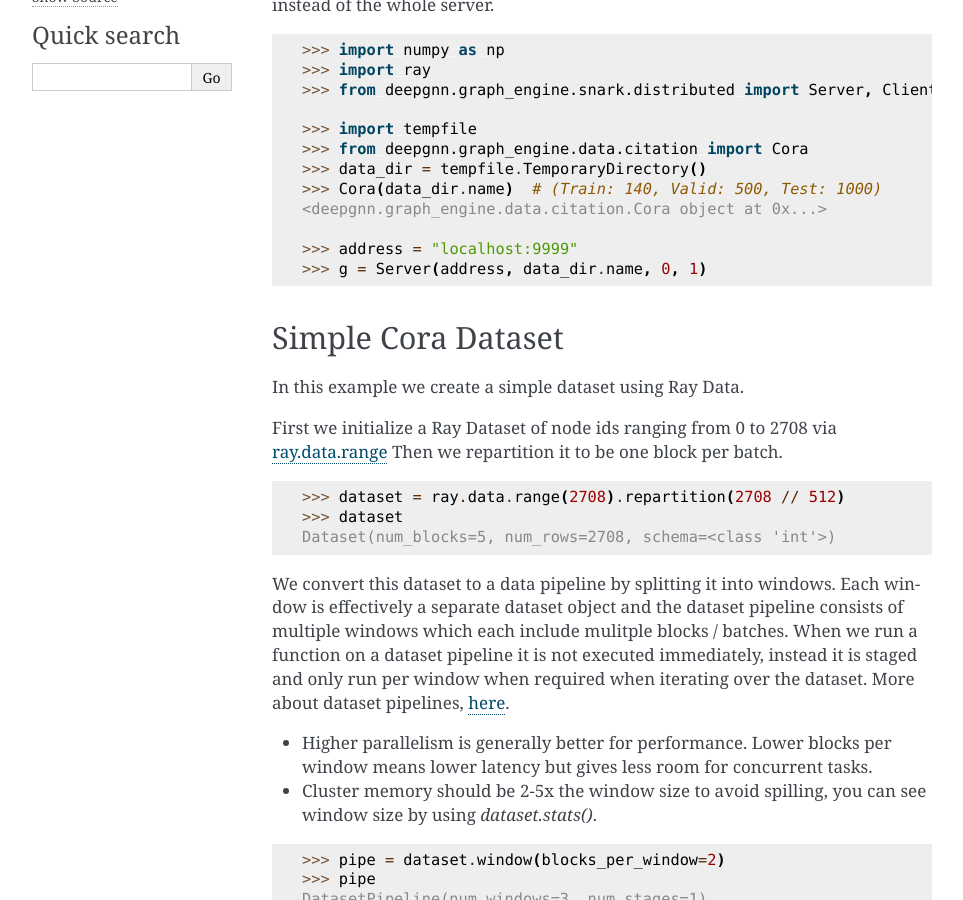
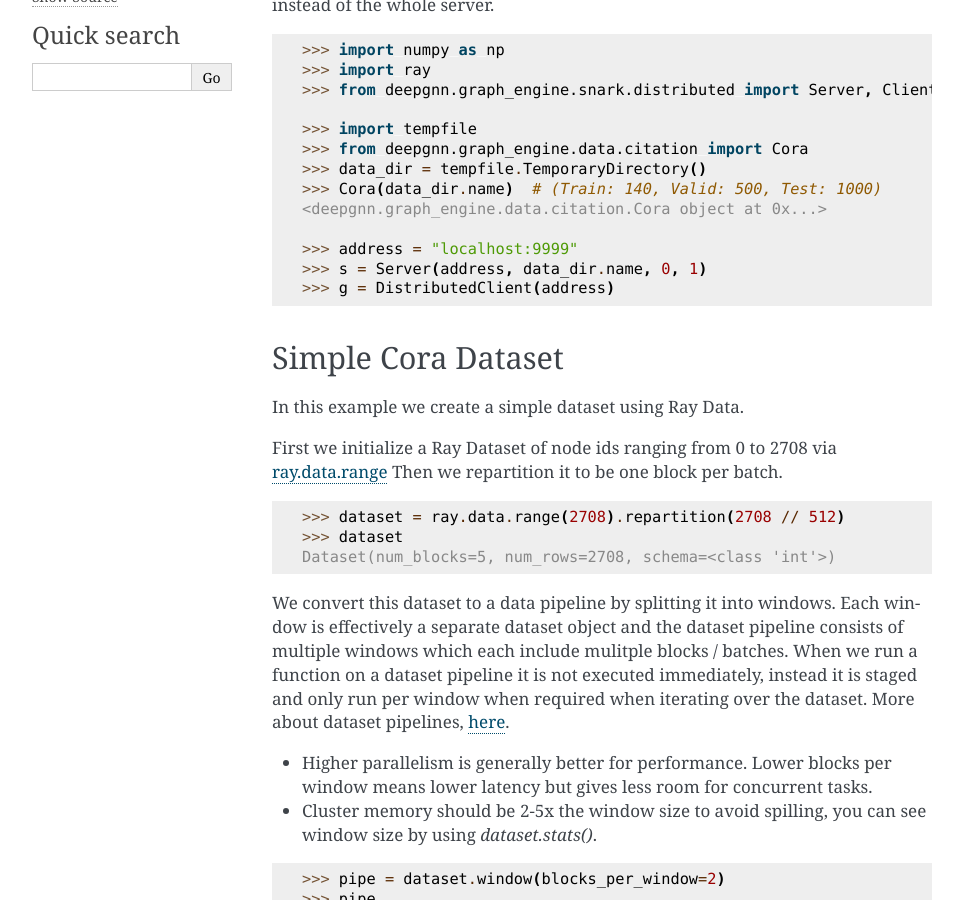
Before and after one commit to microsoft/DeepGNN, a Sphinx documentation site: the page built from docs/graph_engine/dataset.rst, in a window 1280 px wide and 900 px high, scrolled down 374 px. Shown: the whole window, without its empty margins (148-1111 px from the left). Built offline with Sphinx 7.4.7, drawn with Linux system fonts in a browser that asks for light colours.

Commit message:
Udpate usage.

```diff
--- a/docs/graph_engine/dataset.rst
+++ b/docs/graph_engine/dataset.rst
@@ -27,7 +27,8 @@
     <deepgnn.graph_engine.data.citation.Cora object at 0x...>
 
     >>> address = "localhost:9999"
-    >>> g = Server(address, data_dir.name, 0, 1)
+    >>> s = Server(address, data_dir.name, 0, 1)
+    >>> g = DistributedClient(address)
 
 Simple Cora Dataset
 ===================
--- a/docs/torch/ray_usage_advanced.rst
+++ b/docs/torch/ray_usage_advanced.rst
@@ -159,7 +159,8 @@
     ...
     ...     # Start server
     ...     address = "localhost:9999"
-    ...     g = Server(address, config["data_dir"], 0, 1)
+    ...     s = Server(address, config["data_dir"], 0, 1)
+    ...     g = DistributedClient(address)
     ...
     ...     # Initialize the model and wrap it with Ray
     ...     model = GAT(in_dim=1433, num_classes=7)
```
Also changed, not shown: 1 other file.
